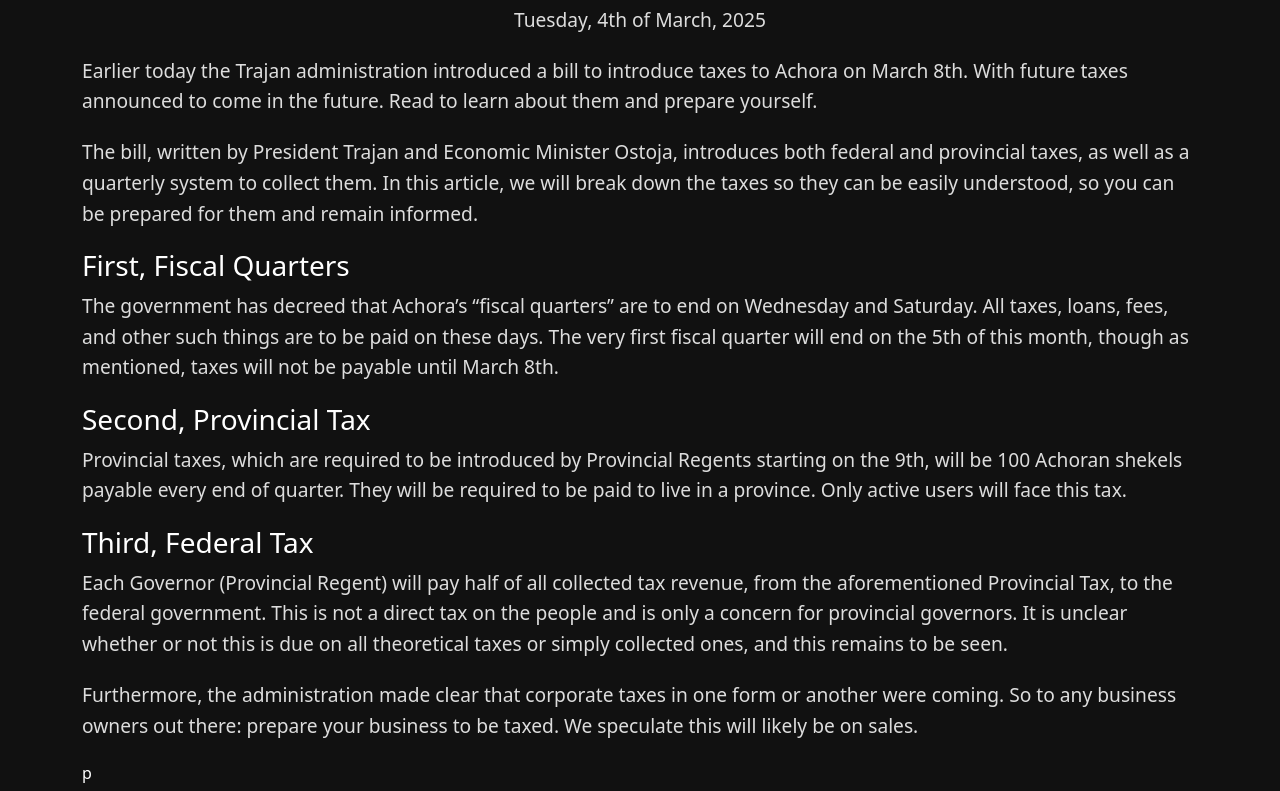
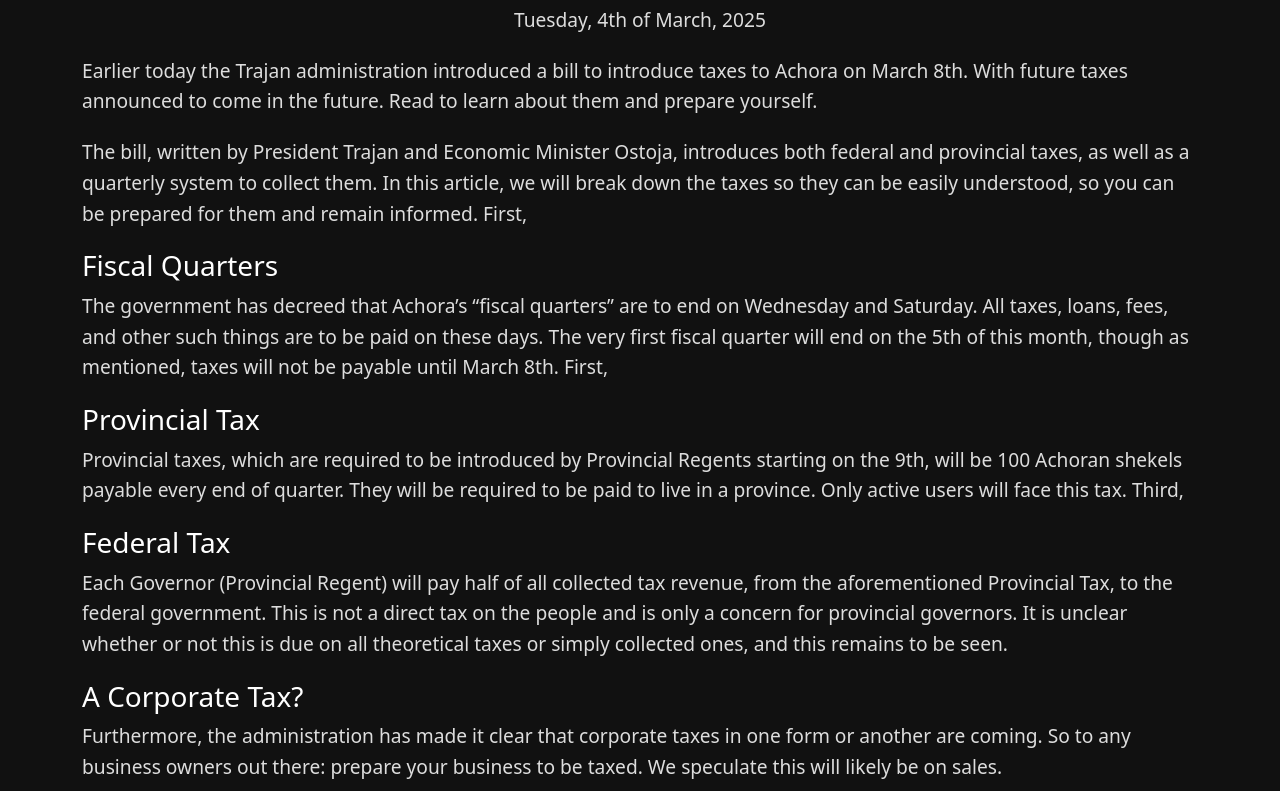
Before and after one commit to Taungoo2/AMN, a plain HTML site: page Articles/article-5.html in a window 1280 px wide. Shown: the part 107-898 px from the top of the page. Drawn offline with nearby package versions, Linux system fonts and the light colour scheme; a script that the page names is missing.

Commit message:
Update article-5.html

```diff
--- a/Articles/article-5.html
+++ b/Articles/article-5.html
@@ -92,18 +92,19 @@
 
       <p>Earlier today the Trajan administration introduced a bill to introduce taxes to Achora on March 8th. With future taxes announced to come in the future. Read to learn about them and prepare yourself.</p>
 
-      <p>The bill, written by President Trajan and Economic Minister Ostoja, introduces both federal and provincial taxes, as well as a quarterly system to collect them. In this article, we will break down the taxes so they can be easily understood, so you can be prepared for them and remain informed.</p>
+      <p>The bill, written by President Trajan and Economic Minister Ostoja, introduces both federal and provincial taxes, as well as a quarterly system to collect them. In this article, we will break down the taxes so they can be easily understood, so you can be prepared for them and remain informed. First,</p>
 
-      <h3>First, Fiscal Quarters</h3>
-      <p>The government has decreed that Achora’s “fiscal quarters” are to end on Wednesday and Saturday. All taxes, loans, fees, and other such things are to be paid on these days. The very first fiscal quarter will end on the 5th of this month, though as mentioned, taxes will not be payable until March 8th.</p>
+      <h3>Fiscal Quarters</h3>
+      <p>The government has decreed that Achora’s “fiscal quarters” are to end on Wednesday and Saturday. All taxes, loans, fees, and other such things are to be paid on these days. The very first fiscal quarter will end on the 5th of this month, though as mentioned, taxes will not be payable until March 8th. First, </p>
 
-      <h3>Second, Provincial Tax</h3>
-      <p>Provincial taxes, which are required to be introduced by Provincial Regents starting on the 9th, will be 100 Achoran shekels payable every end of quarter. They will be required to be paid to live in a province. Only active users will face this tax.</p>
+      <h3>Provincial Tax</h3>
+      <p>Provincial taxes, which are required to be introduced by Provincial Regents starting on the 9th, will be 100 Achoran shekels payable every end of quarter. They will be required to be paid to live in a province. Only active users will face this tax. Third, </p>
 
-      <h3>Third, Federal Tax</h3>
+      <h3>Federal Tax</h3>
       <p>Each Governor (Provincial Regent) will pay half of all collected tax revenue, from the aforementioned Provincial Tax, to the federal government. This is not a direct tax on the people and is only a concern for provincial governors. It is unclear whether or not this is due on all theoretical taxes or simply collected ones, and this remains to be seen.</p>
 
-      <p>Furthermore, the administration made clear that corporate taxes in one form or another were coming. So to any business owners out there: prepare your business to be taxed. We speculate this will likely be on sales.</p>p
+      <h3>A Corporate Tax?</h3>
+      <p>Furthermore, the administration has made it clear that corporate taxes in one form or another are coming. So to any business owners out there: prepare your business to be taxed. We speculate this will likely be on sales.</p>
 
       <p>All in all, prepare yourselves Achora. This Saturday is tax day, the first of a long line. Get your pockets ready to pay your governors. And of course, stay posted. As always, the <strong>AMN</strong> will continue to report on all laws and situations to keep you informed.</p>
     </div>
```
